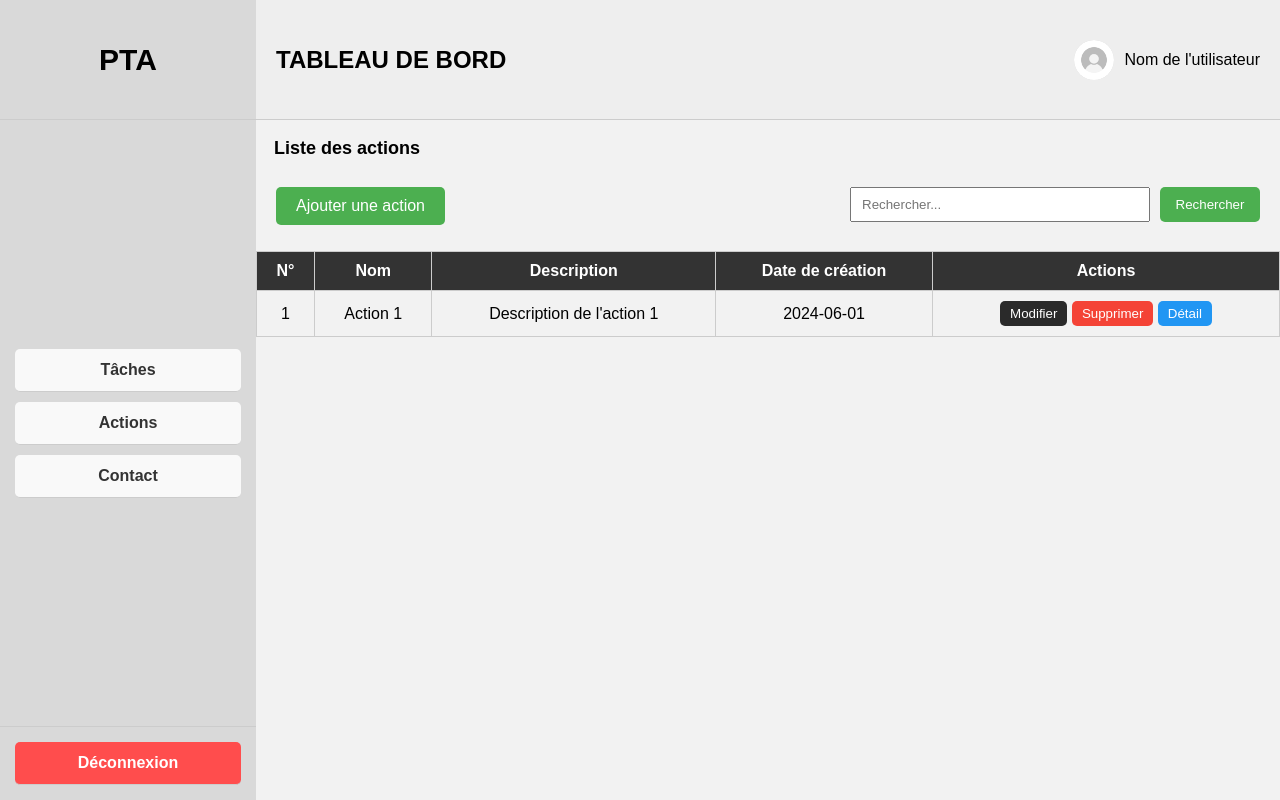
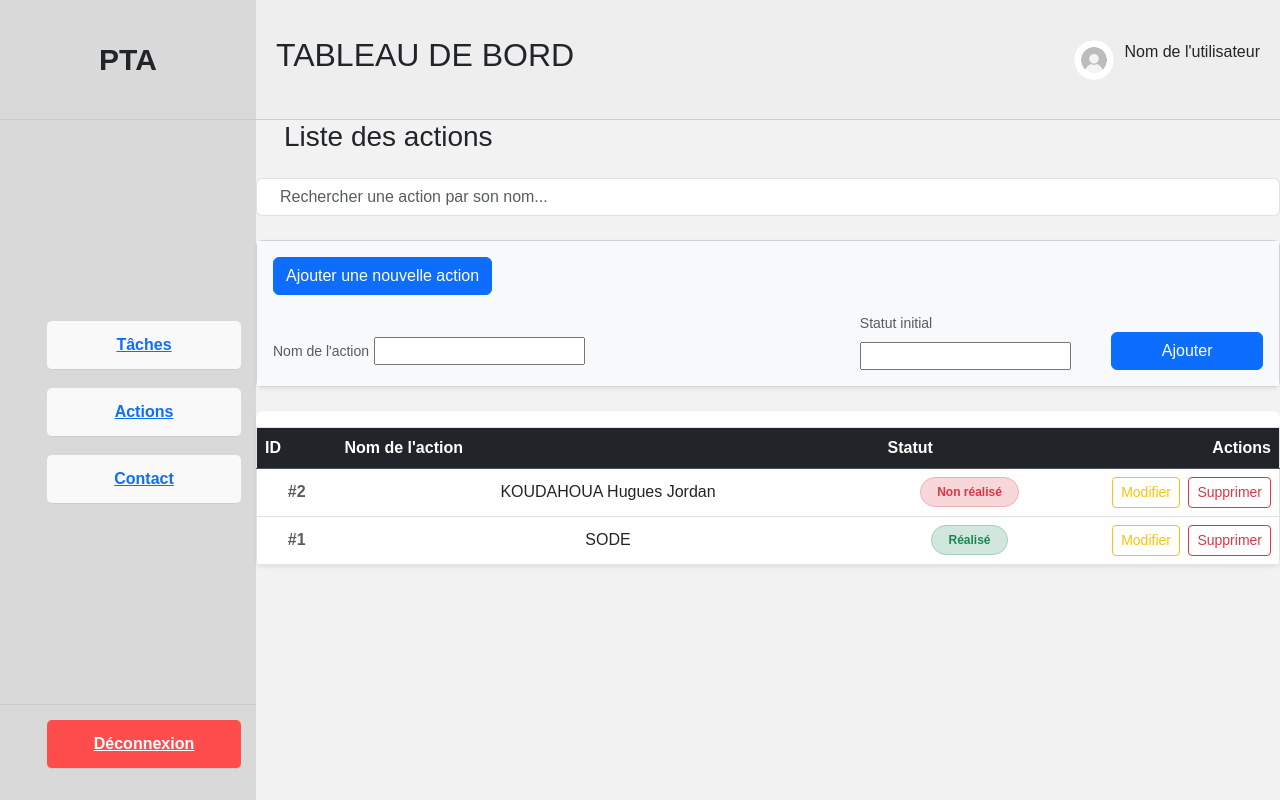
Before and after one commit to DeveloppeurWebEtMobile/Projet_Django, a Django app: template Action/templates/action/liste_action.html in a window 1280 px wide. Run offline with Django 5.2, Linux system fonts and the light colour scheme; the template is opened without the code that fills it: values that come from a table or form of the project are taken from there, others are empty; data comes from the database, SQL or seed files in the repository; both versions use the stored data as it was after the commit; tables that the repository leaves empty hold one stand-in row (values such as "Sample post"); form fields are guessed from the names that the template uses.

Commit message:
3 commit

```diff
--- a/Action/models.py
+++ b/Action/models.py
@@ -1,15 +1,22 @@
 from django.db import models
 
-STATUT_CHOICES = {
-    'Nonrealise' : 'Non réalisé',
-    'Encours' : 'En cours',
-    'Realise' : 'Réalisé',
-}
+class Action(models.Model):
+    # Utilisation de TextChoices pour une gestion propre des clés (DB) et des labels (Affichage)
+    class Statut(models.TextChoices):
+        NON_REALISE = 'NON_REALISE', 'Non réalisé'
+        EN_COURS = 'EN_COURS', 'En cours'
+        REALISE = 'REALISE', 'Réalisé'
 
-# Create your models here.
-class Action(models.Model):
-    nom = models.CharField(max_length=255,blank=True)
-    statut = models.CharField(max_length=255, choices=STATUT_CHOICES, default='Non réalisé')
+    nom = models.CharField(max_length=255, verbose_name="Nom de l'action")
+    statut = models.CharField(
+        max_length=20,
+        choices=Statut.choices,
+        default=Statut.NON_REALISE,
+        verbose_name="Statut"
+    )
 
-    def _str_(self):
-        return f"{self.nom} - {self.statut}"
+    class Meta:
+        ordering = ['nom']  # Les actions sont triées par nom
+
+    def __str__(self):
+        return f"{self.nom} - {self.get_statut_display()}"
--- a/Action/templates/action/liste_action.html
+++ b/Action/templates/action/liste_action.html
@@ -1,14 +1,7 @@
 {% extends 'base/base.html' %}
 {% load static %}
 
-<!doctype html>
-<html lang="en">
-  <head>
-    <meta charset="utf-8">
-    <meta name="viewport" content="width=device-width, initial-scale=1">
-    <title>{% block title %} Liste des actions {% endblock %}</title>
-  </head>
-  <body>
+
     {% block content %}
         <div class="content">
           <div class="sous-container1">
@@ -21,7 +14,9 @@
               </ul>
             </nav>
             <div class="btn_deconnexion">
+              <ul>
                 <li><a href="#">Déconnexion</a></li>
+              </ul>
             </div>
           </div>
           <div class="sous-container2">
@@ -32,40 +27,93 @@
                 <p>Nom de l'utilisateur</p>
               </div>
             </div>
-            <h3>Liste des actions</h3>
-            <div class="elements">
-              <a href="#"><button class="btn-ajouter">Ajouter une action</button></a>
-              <div class="recherche">
-                <input type="text" placeholder="Rechercher...">
-                <button class="btn-rechercher">Rechercher</button>
+            <h3 class="mb-4 text-dark">Liste des actions</h3>
+
+             <!-- Barre de Recherche en temps réel -->
+            <div class="mb-4">
+                <div class="input-group">
+                    <span class="input-group-text bg-white border-end-0"><i class="bi bi-search"></i></span>
+                    <input type="text" id="recherche" placeholder="Rechercher une action par son nom..." class="form-control border-start-0 ps-0">
                 </div>
             </div>
-            <table class="tableau" cellpadding="20" border="1" style="width: 100%;">
-              <thead>
+
+            <!-- Formulaire pour ajouter une action en ligne (Plus compact et pro) -->
+            <div class="card shadow-sm mb-4">
+                <div class="card-body bg-light">
+                    <a href="{% url 'ajouter_action' %}" class="btn btn-primary mb-3">
+                        <i class="bi bi-plus-circle"></i> Ajouter une nouvelle action
+                    </a>
+                    <form method="POST" class="needs-validation" novalidate>
+                        {% csrf_token %}
+                        <div class="row g-3 align-items-end">
+                            <div class="col-md-7">
+                                <label class="form-label small text-muted">Nom de l'action</label>
+                                {{ form.nom }}
+                            </div>
+                            <div class="col-md-3">
+                                <label class="form-label small text-muted">Statut initial</label>
+                                {{ form.statut }}
+                            </div>
+                            <div class="col-md-2">
+                                <button type="submit" class="btn btn-primary w-100">
+                                    <i class="bi bi-plus-circle"></i> Ajouter
+                                </button>
+                            </div>
+                        </div>
+                        {% if form.errors %}
+                            <div class="alert alert-danger mt-3 mb-0 py-2 small">
+                                {{ form.errors }}
+                            </div>
+                        {% endif %}
+                    </form>
+                </div>
+            </div>
+
+            <!-- Tableau d'affichage -->
+            <div class="card shadow-sm border-0">
+                <div class="table-responsive rounded">
+                    {% if actions %}
+                        <table class="table table-hover align-middle mb-0">
+                            <thead class="table-dark">
                                 <tr>
-                  <th>N°</th>
-                  <th>Nom</th>
-                  <th>Description</th>
-                  <th>Date de création</th>
-                  <th>Actions</th>
+                                    <th style="width: 80px;">ID</th>
+                                    <th>Nom de l'action</th>
+                                    <th style="width: 180px;">Statut</th>
+                                    <th style="width: 220px;" class="text-end">Actions</th>
                                 </tr>
                             </thead>
-              <tbody>
-                <tr>
-                  <td>1</td>
-                  <td>Action 1</td>
-                  <td>Description de l'action 1</td>
-                  <td>2024-06-01</td>
+                            <tbody id="tableau-corps">
+                                {% for action in actions %}
+                                    <tr class="action-row" data-nom="{{ action.nom|lower }}">
+                                        <td class="text-muted fw-bold">#{{ action.id }}</td>
+                                        <td class="fw-medium text-dark">{{ action.nom }}</td>
                                         <td>
-                    <a href="#"><button class="btn-modifier">Modifier</button></a>
-                    <a href="#"><button class="btn-supprimer">Supprimer</button></a>
-                    <a href="#"><button class="btn-detail">Détail</button></a>
+                                            <!-- Correspondance avec les nouvelles clés du modèle -->
+                                            {% if action.statut == 'NON_REALISE' %}
+                                                <span class="badge bg-danger-subtle text-danger px-3 py-2 border border-danger-subtle rounded-pill">Non réalisé</span>
+                                            {% elif action.statut == 'EN_COURS' %}
+                                                <span class="badge bg-warning-subtle text-warning-dark px-3 py-2 border border-warning-subtle rounded-pill">En cours</span>
+                                            {% else %}
+                                                <span class="badge bg-success-subtle text-success px-3 py-2 border border-success-subtle rounded-pill">Réalisé</span>
+                                            {% endif %}
+                                        </td>
+                                        <td class="text-end">
+                                            <a href="#" class="btn btn-sm btn-outline-warning me-1">Modifier</a>
+                                            <a href="#" class="btn btn-sm btn-outline-danger">Supprimer</a>
                                         </td>
                                     </tr>
+                                {% endfor %}
                             </tbody>
                         </table>
+                    {% else %}
+                        <div class="p-5 text-center bg-light">
+                            <p class="text-muted mb-0">Aucune action pour le moment. Commencez par en ajouter une !</p>
+                        </div>
+                    {% endif %}
                 </div>
             </div>
+          </div>
+        </div>
+
+
     {% endblock %}
-  </body>
-</html>
--- a/Action/templates/base/base.html
+++ b/Action/templates/base/base.html
@@ -6,7 +6,7 @@
     <meta name="viewport" content="width=device-width, initial-scale=1">
     <title></title>
     <link href="{% static 'css/style.css' %}" rel="stylesheet">
-    <!-- <link href="https://cdn.jsdelivr.net/npm/bootstrap@5.3.8/dist/css/bootstrap.min.css" rel="stylesheet" integrity="sha384-sRIl4kxILFvY47J16cr9ZwB07vP4J8+LH7qKQnuqkuIAvNWLzeN8tE5YBujZqJLB" crossorigin="anonymous"> -->
+    <link href="https://cdn.jsdelivr.net/npm/bootstrap@5.3.8/dist/css/bootstrap.min.css" rel="stylesheet" integrity="sha384-sRIl4kxILFvY47J16cr9ZwB07vP4J8+LH7qKQnuqkuIAvNWLzeN8tE5YBujZqJLB" crossorigin="anonymous">
   </head>
   <body>
     {% block content %}
@@ -15,5 +15,21 @@
 
     {% endblock %}
     <script src="https://cdn.jsdelivr.net/npm/bootstrap@5.3.8/dist/js/bootstrap.bundle.min.js" integrity="sha384-FKyoEForCGlyvwx9Hj09JcYn3nv7wiPVlz7YYwJrWVcXK/BmnVDxM+D2scQbITxI" crossorigin="anonymous"></script>
+    <script>
+          // Recherche en temps réel
+          document.getElementById('recherche').addEventListener('keyup', function() {
+            const searchTerm = this.value.toLowerCase();
+            const rows = document.querySelectorAll('.action-row');
+
+            rows.forEach(row => {
+              const nom = row.getAttribute('data-nom');
+              if (nom.includes(searchTerm)) {
+                row.style.display = '';
+              } else {
+                row.style.display = 'none';
+              }
+            });
+          });
+        </script>
   </body>
 </html>
--- a/Action/urls.py
+++ b/Action/urls.py
@@ -2,5 +2,6 @@ from django.urls import path
 from . import views
 
 urlpatterns = [
-    path("", views.liste_action, name="liste_action")
+    path("", views.liste_action, name="liste_action"),
+    path("ajouter_action/", views.ajouter_action, name="ajouter_action")
 ]
```
Also changed, not shown: Action/templates/action/ajouter_action.html (added, +79 -0 lines), Action/views.py (+12 -0 lines), Action/forms.py (added), db.sqlite3. Lines whose indentation alone changed are shown as unchanged.
